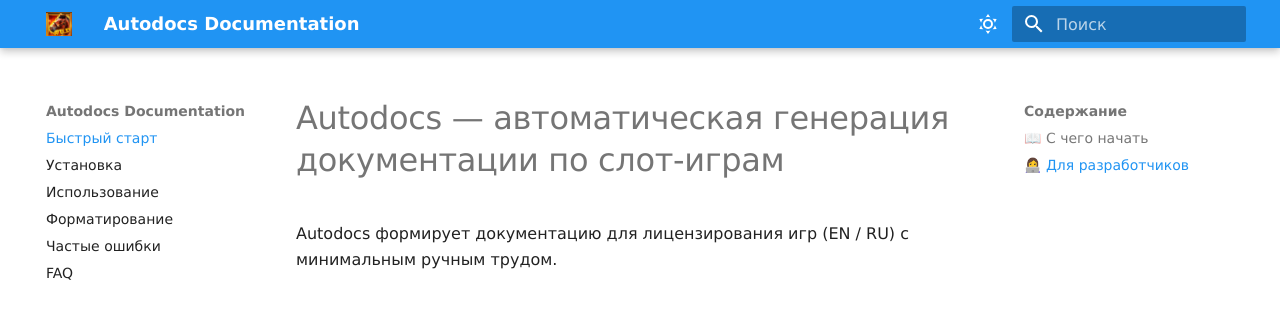
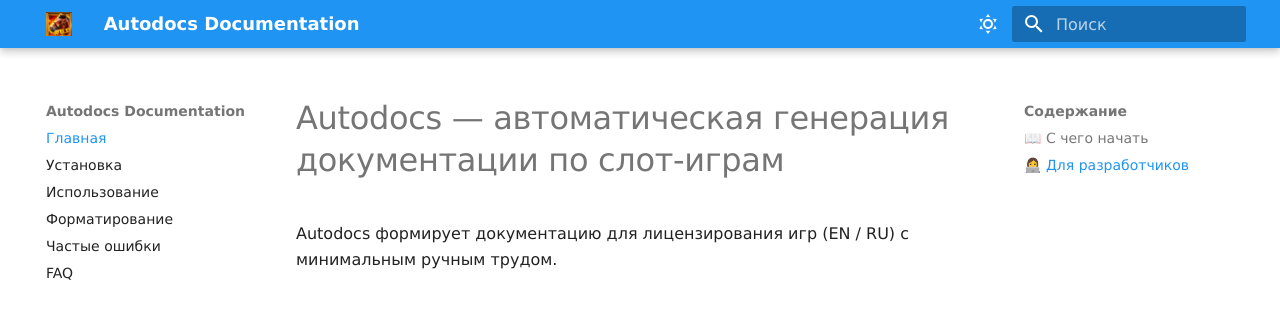
Before and after one commit to lopefre/Documentation, an MkDocs documentation site: the page built from docs/index.md, in a window 1280 px wide. Shown: the top 317 px of the page. Built offline with MkDocs 1.6.1 and Material for MkDocs 9.7.7, drawn with Linux system fonts in a browser that asks for light colours; some web fonts are replaced; part of the change alters nothing that is shown.

Commit message:
added back nav

```diff
--- a/docs/index.md
+++ b/docs/index.md
@@ -8,10 +8,10 @@ Autodocs формирует документацию для лицензиров
 
 ## 📖 С чего начать
 
-- [Установка окружения](install.md) — как установить Python, VS Code и расширения.
+- [Установка окружения](installation.md) — как установить Python, VS Code и расширения.
 - [Быстрый старт](usage.md) — пошаговая инструкция от запуска до готового документа.
 - [Форматирование](formatting.md) — как настроить стили и шаблоны.
-- [Частые ошибки](troubleshooting.md) — решение типичных проблем.
+- [Частые ошибки](errors.md) — решение типичных проблем.
 - [FAQ](faq.md) — ответы на вопросы пользователей.
 
 ## 👩‍💻 Для разработчиков
--- a/mkdocs.yml
+++ b/mkdocs.yml
@@ -39,7 +39,7 @@ theme: # Тема сайта, информация о ее параметрах
       accent: blue
 
 nav:
-  - Быстрый старт: index.md
+  - Главная: index.md
   - Установка: installation.md
   - Использование: usage.md
   - Форматирование: formatting.md
```
